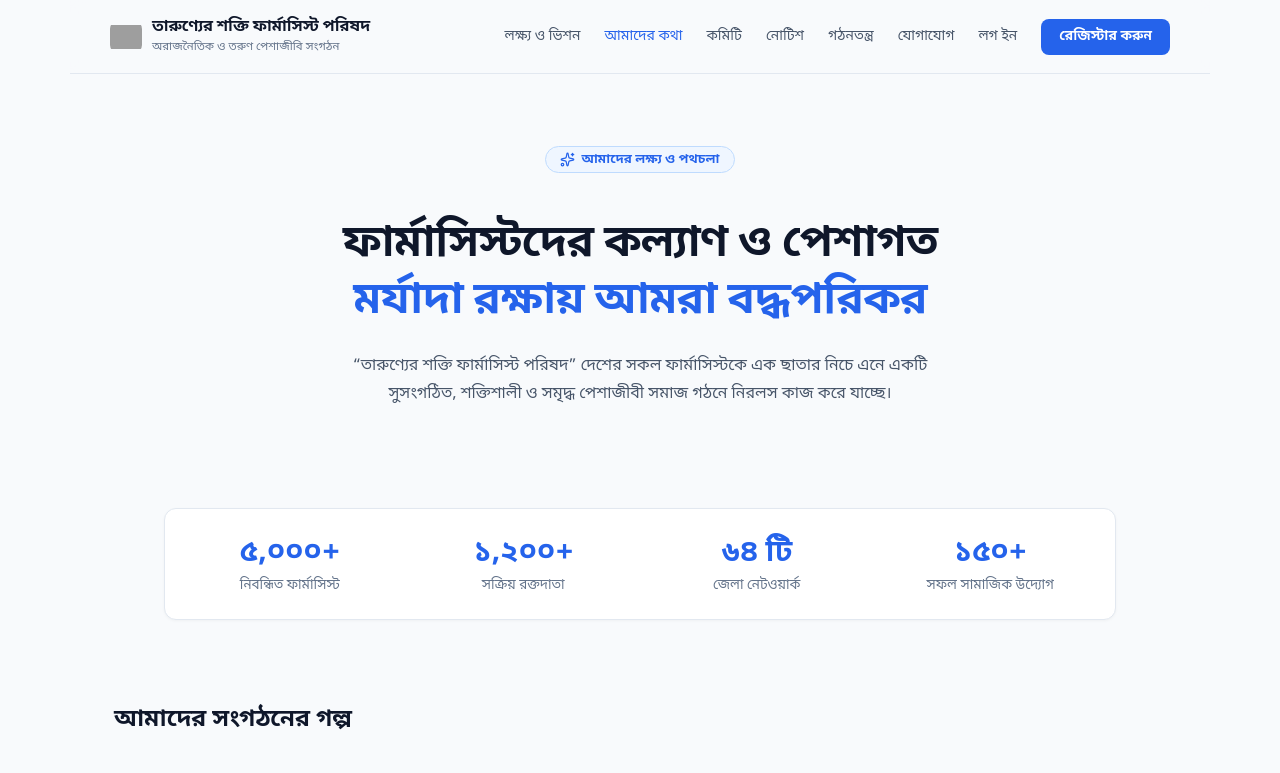
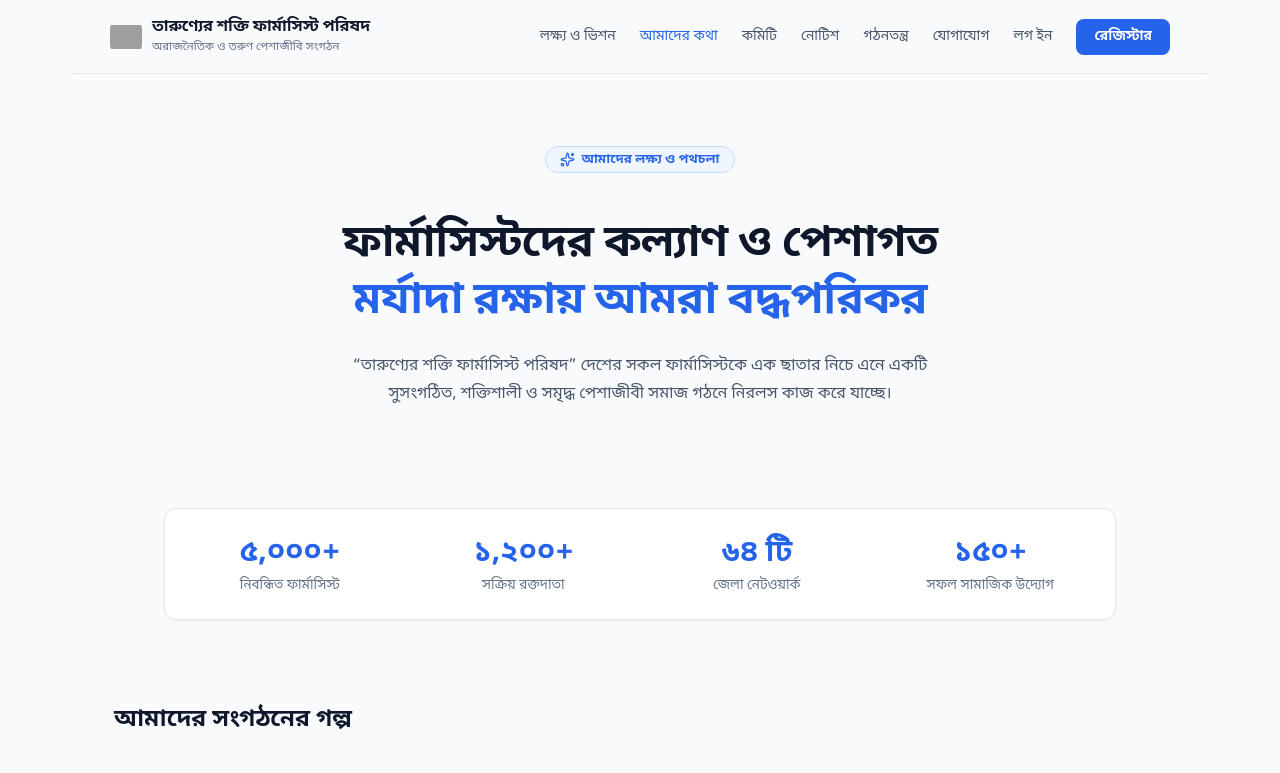
Before and after one commit to habibulhaasan/Tarunner-Shokti, a Next.js app: page /about-us in a window 1280 px wide. Shown: the top 773 px of the page. Built offline with nearby package versions, Linux system fonts and the light colour scheme; no server answers; the database is empty; grey boxes are pictures that could not be loaded; a web font is replaced by a local one.

Commit message:
nav text updated

```diff
--- a/app/about-us/page.jsx
+++ b/app/about-us/page.jsx
@@ -65,7 +65,7 @@ export default function AboutUsPage() {
           <Link href="/constitution" className="landing-nav-link">গঠনতন্ত্র</Link>
           <Link href="/#contact" className="landing-nav-link">যোগাযোগ</Link>
           <Link href="/login" className="landing-nav-link">লগ ইন</Link>
-          <Link href="/register" className="btn landing-nav-cta">রেজিস্টার করুন</Link>
+          <Link href="/register" className="btn landing-nav-cta">রেজিস্টার</Link>
         </div>
       </nav>
 
--- a/app/committee/page.jsx
+++ b/app/committee/page.jsx
@@ -41,7 +41,7 @@ export default function CommitteePage() {
           <Link href="/constitution" className="landing-nav-link">গঠনতন্ত্র</Link>
           <Link href="/#contact" className="landing-nav-link">যোগাযোগ</Link>
           <Link href="/login" className="landing-nav-link">লগ ইন</Link>
-          <Link href="/register" className="btn landing-nav-cta">রেজিস্টার করুন</Link>
+          <Link href="/register" className="btn landing-nav-cta">রেজিস্টার</Link>
         </div>
       </nav>
 
--- a/app/notices/page.jsx
+++ b/app/notices/page.jsx
@@ -42,7 +42,7 @@ export default function NoticesPage() {
           <Link href="/constitution" className="landing-nav-link">গঠনতন্ত্র</Link>
           <Link href="/#contact" className="landing-nav-link">যোগাযোগ</Link>
           <Link href="/login" className="landing-nav-link">লগ ইন</Link>
-          <Link href="/register" className="btn landing-nav-cta">রেজিস্টার করুন</Link>
+          <Link href="/register" className="btn landing-nav-cta">রেজিস্টার</Link>
         </div>
       </nav>
 
```
